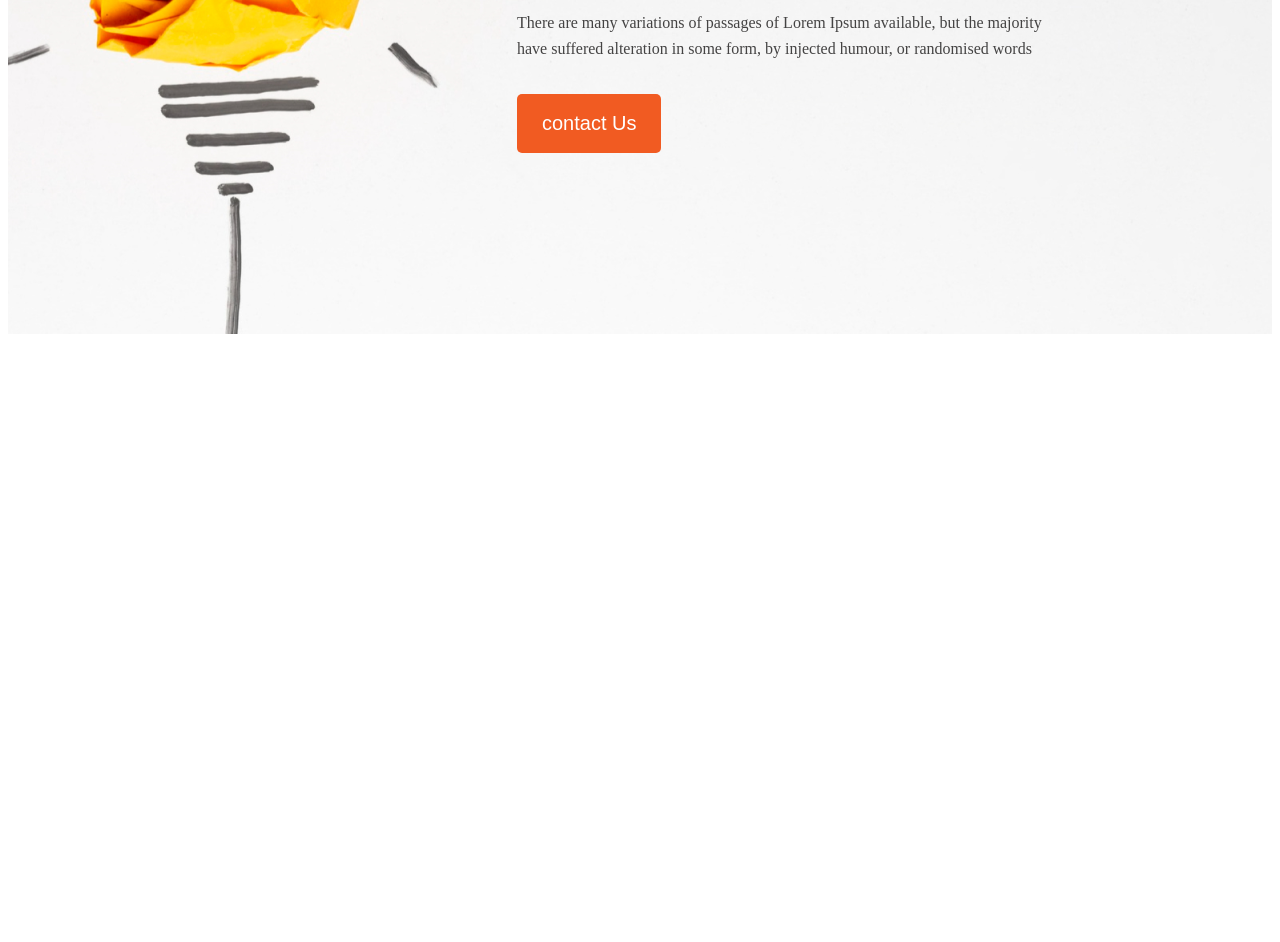
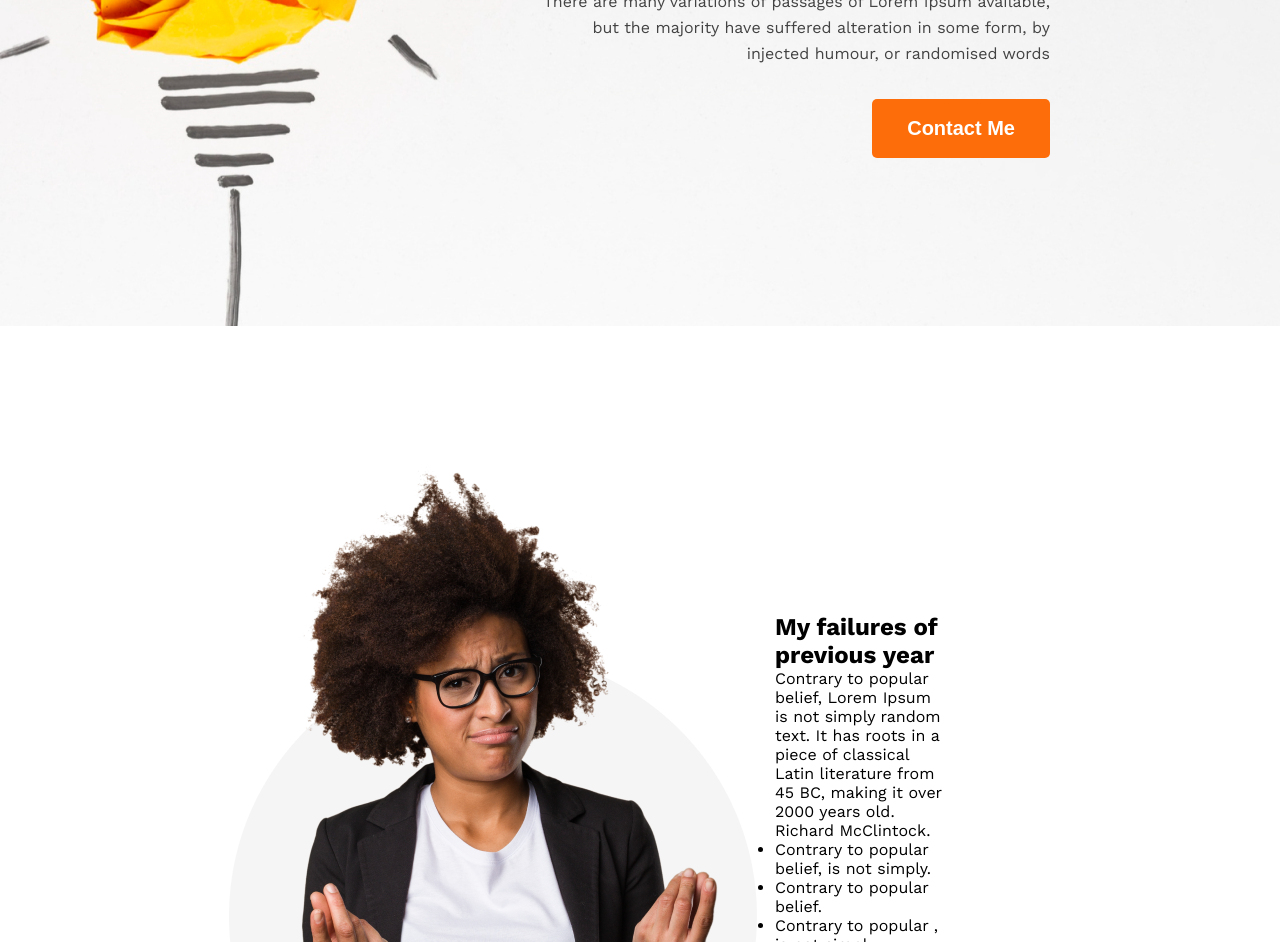
Before and after one commit to Mazharul0023/Programming-Hero, a plain HTML site: page practice project/old me/index.html in a window 1280 px wide. Shown: the part 482-1424 px from the top of the page. Before the commit the page ends 824 px from the top, so only its background shows below. Drawn offline with nearby package versions, Linux system fonts and the light colour scheme.

Commit message:
Update hero section with new content and styling in index.html and new.css

```diff
--- a/practice project/old me/index.html
+++ b/practice project/old me/index.html
@@ -3,24 +3,37 @@
 <head>
     <meta charset="UTF-8">
     <meta name="viewport" content="width=device-width, initial-scale=1.0">
-    <title>Document</title>
+    <title>flower</title>
     <link rel="preconnect" href="https://fonts.googleapis.com">
 <link rel="preconnect" href="https://fonts.gstatic.com" crossorigin>
 <link href="https://fonts.googleapis.com/css2?family=Open+Sans:ital,wght@0,300..800;1,300..800&family=Work+Sans:ital,wght@0,100..900;1,100..900&display=swap" rel="stylesheet">
     <link rel="stylesheet" href="new.css">
-</head>
-<body class="work-sans">
+</head><body class="work-sans">
 <header>
     <section id="hero">
-
         <div class="hero-content">
             <h1>All Thinks Are Possible If You believe</h1>
             <p>There are many variations of passages of Lorem Ipsum available, but the majority have suffered alteration in some form, by injected humour, or randomised words</p>
-                <div>
-                    <button class="btn">contact Us</button>
+            <button class="btn">Contact Me</button>
         </div>
+    </section>
+
+    <section id="person">
+        <div class="person-image">
+            <img src="images/person.png" alt="">
         </div>
 
+        <div class="person-content">
+            <h2>My failures of previous year</h2>
+            <p>Contrary to popular belief, Lorem Ipsum is not simply random text. It has roots in a piece of classical Latin literature from 45 BC, making it over 2000 years old. Richard McClintock.</p>
+            <ul class="person-list">
+                <li>Contrary to popular belief, is not simply.</li>
+                <li>Contrary to popular belief.</li>
+                <li>Contrary to popular , is not simply.</li>
+                 <li>Contrary to popular belief, is not simply.</li>
+                <li>Contrary to popular simply.</li>
+            </ul>
+        </div>
     </section>
 </header>
 </body>
--- a/practice project/old me/new.css
+++ b/practice project/old me/new.css
@@ -1,64 +1,67 @@
+* {
+    margin: 0;
+    padding: 0;
+    box-sizing: border-box;
+}
 
-body .work-sans {
+.work-sans {
   font-family: "Work Sans", sans-serif;
   font-optical-sizing: auto;
 
 }
 
-.btn{
-    background-color: #F15B22;
-    color: white;
-    border: none;
-    padding: 18px 25px;
-    border-radius: 5px;
-    font-size: 20px;
-    font-weight: semi-bold;
-    cursor: pointer;
-}
 
-header{
-  background: none;
-}
 #hero{
-    margin: 0 auto;
+    max-width: 1600px;
+    height: 808px;
     background-image: url("images/banner/banner1.png");
     background-size: cover;
     background-position: center;
     background-repeat: no-repeat;
-    height: 808px;
     display: flex;
     align-items: center;
     justify-content: flex-end;
     padding-right: 230px;
+    padding-top: 216px;
+    padding-bottom: 166px;
 
 }
 
-
-#hero .hero-content{
-    max-width: 525px;
-    text-align: left;
+.hero-content {
+    max-width: 525px; /* Figma-r text box width */
+    text-align: right;
 }
 
-#hero .hero-content h1{
+.hero-content h1 {
     font-size: 65px;
     font-weight: bold;
     color: #151414;
     margin-bottom: 24px;
 }
-
-#hero .hero-content p{
-    color: #444343;
+.hero-content p
+{
     font-size: 16px;
     line-height: 26px;
+    color: #444343;
     margin-bottom: 32px;
+
 }
 
-#hero .image-banner img{
-    width: 100%;
-    max-width: 845px;
-    height: auto;
+.btn {
+    background-color: #FD6E0A;
+    border: none;
+    padding: 18px 35px;
+    border-radius: 5px;
+    font-size: 20px;
+    font-weight: bold;
+    color: white;
+    cursor: pointer;
+}
 
+
+#person{
+    padding: 131px 332px 130px 206px;
+    display: flex;
+    align-items: center;
+    justify-content: space-between;
 }
-#hero .image-banner {
-    flex: 1;
-}
```
Lines whose indentation alone changed are shown as unchanged.
